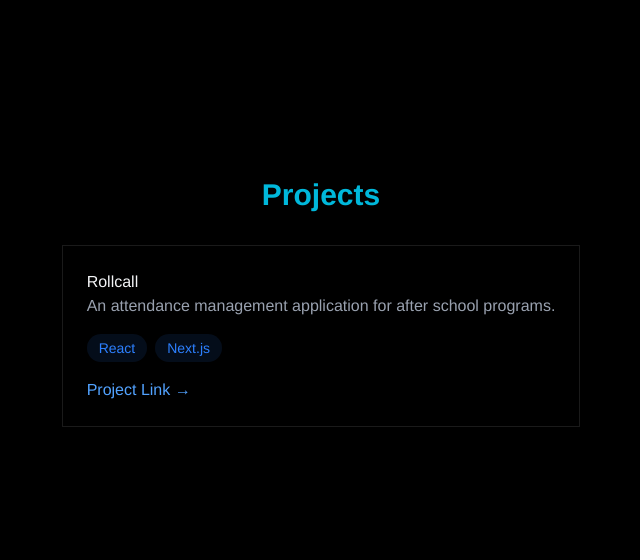
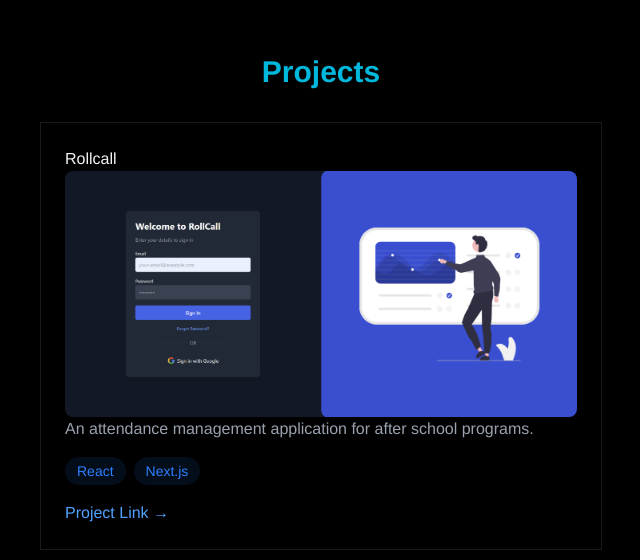
Before and after one commit to harryykim/harryykim.github.io, a React (Vite) app: page / in a window 1280 px wide. Shown: the part 1698-2258 px from the top of the page, without its empty margins (319-959 px from the left). Built offline with nearby package versions, Linux system fonts and the light colour scheme.

Commit message:
Added an image for RollCall

```diff
--- a/src/components/sections/Projects.jsx
+++ b/src/components/sections/Projects.jsx
@@ -8,6 +8,7 @@
             <h1 className="text-3xl font-bold mb-8 text-cyan-500 text-center">Projects</h1>
             <div className="p-6 border rounded-border border-white/10 hover:-translate-y-1 hover:border-blue-500/30 hover:shadow[0_2px_8px_rgba(59,130,2246,0.2)]">
                 <h3>Rollcall</h3>
+                <img src="/images/RollCall%20screenshot.png" alt="A screenshot of the RollCall application." class="w-128 h-auto rounded-lg shadow-md" />
                 <p className="text-gray-400 mb-4">
                     An attendance management application for after school programs.
                 </p>
```
Also changed, not shown: public/images/RollCall screenshot.png (added).
